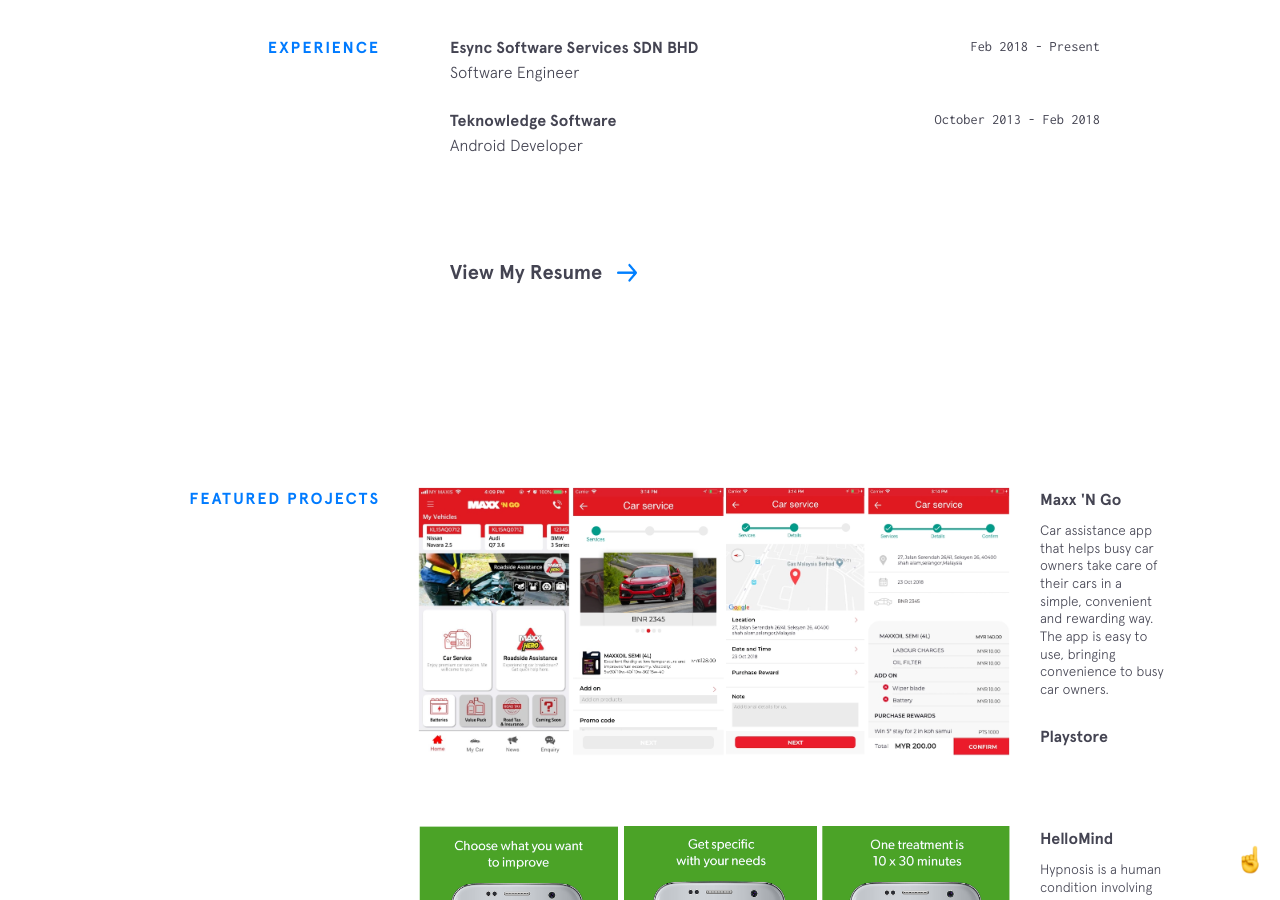
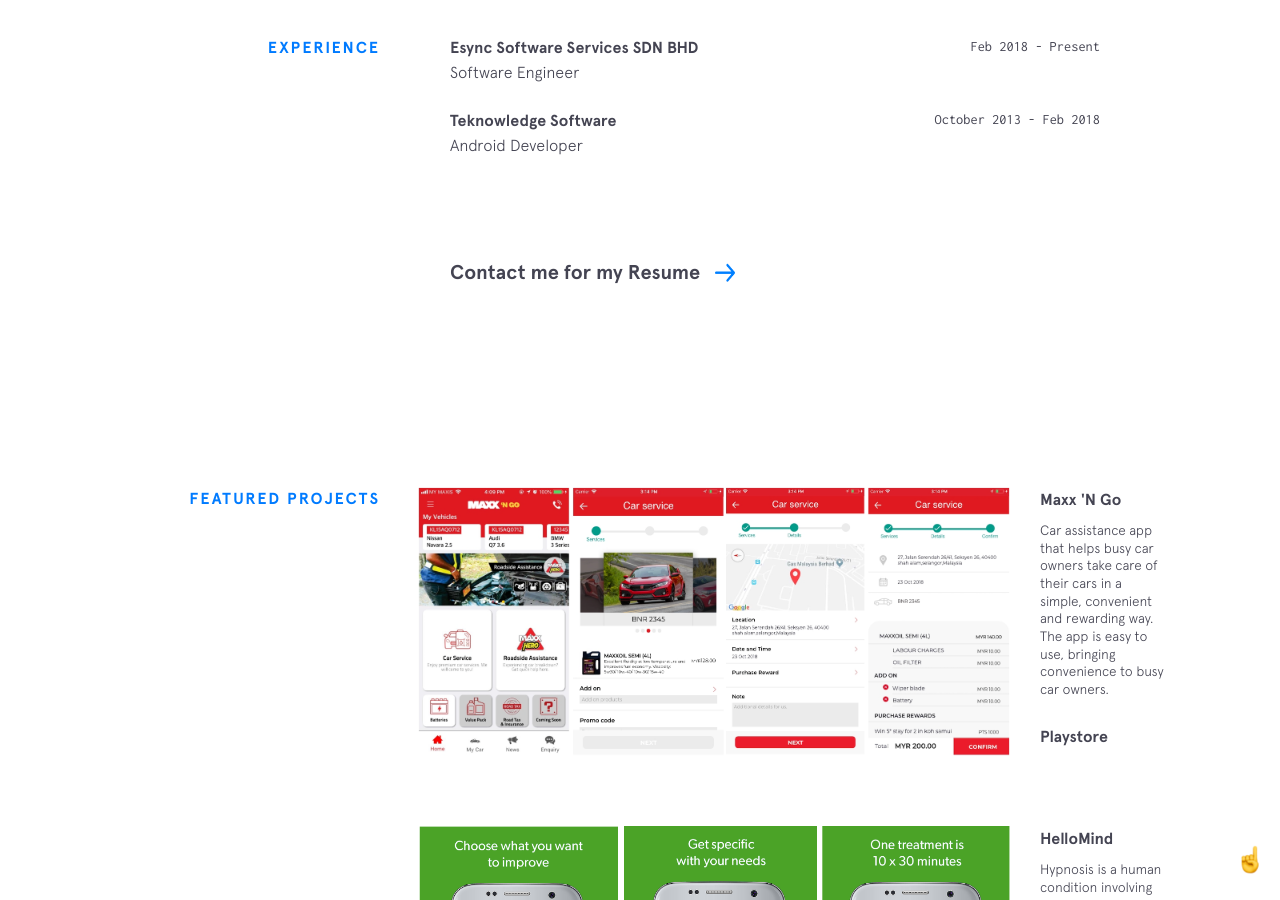
Before and after one commit to rjkolli7/rjkolli7.github.io, a Jekyll site: the page built from index.html, in a window 1280 px wide and 900 px high, scrolled down 1856 px. Built offline with Jekyll 4.4.1, drawn with Linux system fonts in a browser that asks for light colours; nearby versions of some CDN libraries.

Commit message:
Update experience.html

```diff
--- a/_includes/experience.html
+++ b/_includes/experience.html
@@ -15,6 +15,6 @@
       {% endfor %}
     </div>
 
-    <a href="{{site.resume}}" target="_blank" class="arrow-link">View My Resume</a>
+    <a href="mailto:rjkolli7@gmail.com" target="_blank" class="arrow-link">Contact me for my Resume</a>
   </div>
 </section>
```
